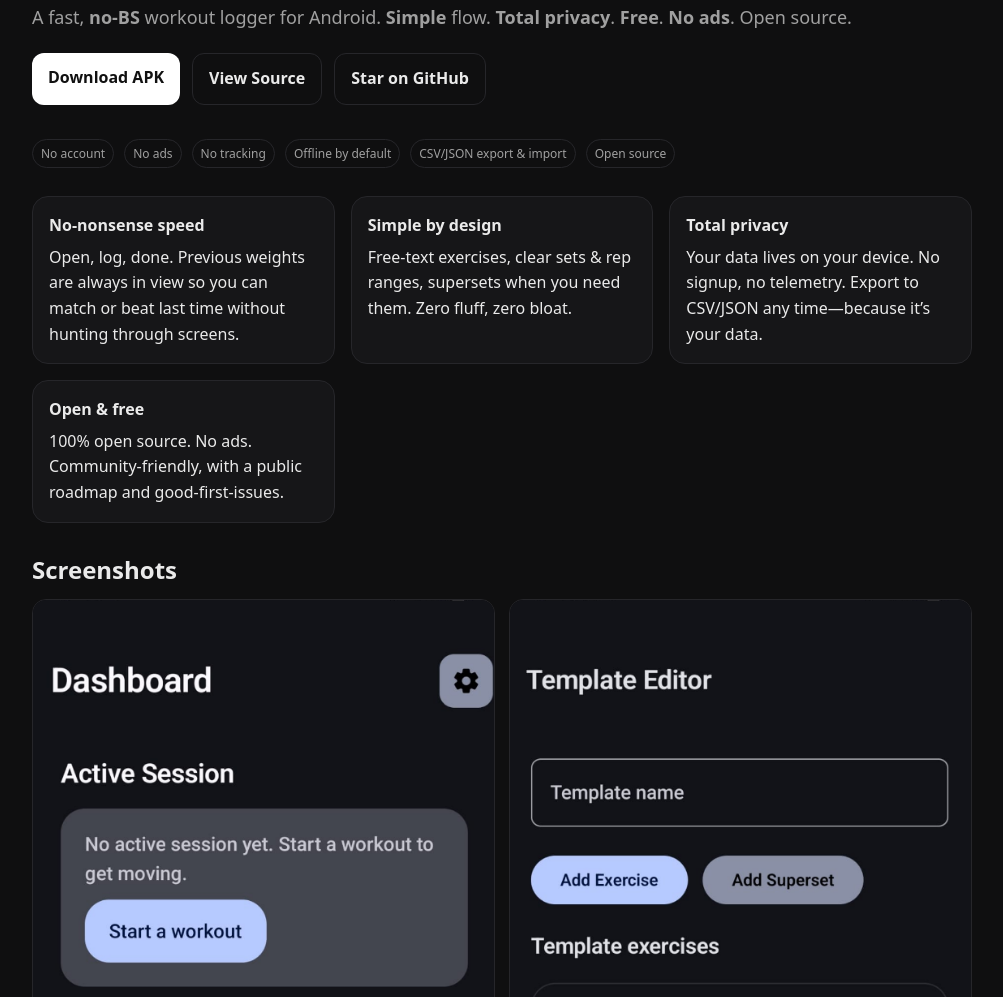
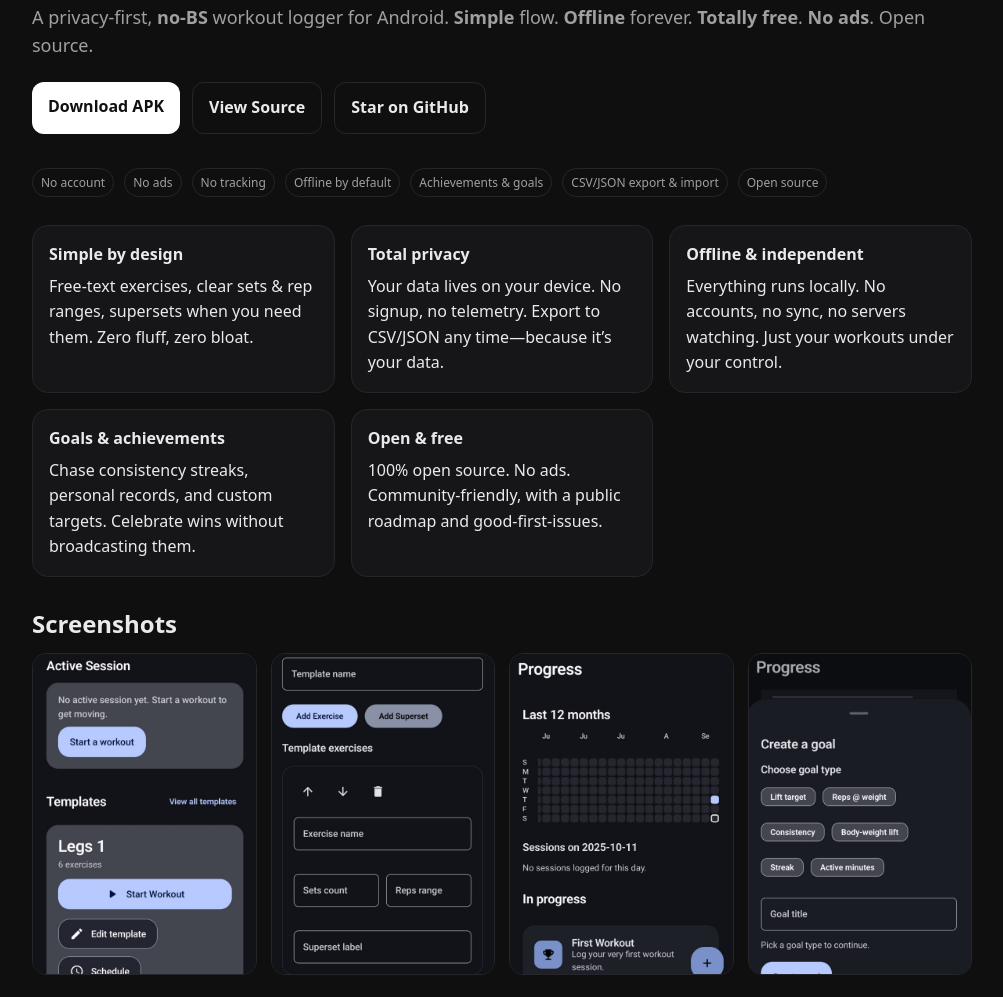
Before and after one commit to Eliran-Turgeman/tetsu, a plain HTML site: page docs/index.html in a window 1280 px wide. Shown: the part 135-1132 px from the top of the page, without its empty margins (138-1141 px from the left). Drawn offline with Linux system fonts and the light colour scheme.

Commit message:
Revamp landing page messaging and screenshots

```diff
--- a/docs/index.html
+++ b/docs/index.html
@@ -4,10 +4,10 @@
   <meta charset="utf-8" />
   <meta name="viewport" content="width=device-width, initial-scale=1" />
   <title>tetsu — Log. Lift. Leave.</title>
-  <meta name="description" content="A fast, no-BS workout logger for Android. Simple. Private. Free. No ads. Open source." />
+  <meta name="description" content="A privacy-first, no-BS workout logger for Android. Simple. Offline. Free. No ads. Open source." />
   <!-- Open Graph / Twitter -->
   <meta property="og:title" content="tetsu — Log. Lift. Leave.">
-  <meta property="og:description" content="A fast, no-BS workout logger for Android. Simple. Private. Free. No ads. Open source.">
+  <meta property="og:description" content="A privacy-first, no-BS workout logger for Android. Simple. Offline. Free. No ads. Open source.">
   <meta property="og:type" content="website">
   <meta property="og:url" content="https://eliran-turgeman.github.io/tetsu/">
   <!-- Replace when you have a banner -->
@@ -45,10 +45,11 @@
 
     .shots { margin-top:28px }
     .shots h2 { margin: 0 0 10px }
-    .shot-grid { display:grid; gap:14px; grid-template-columns: repeat(2, 1fr) }
-    @media (max-width:720px){ .shot-grid { grid-template-columns: 1fr } }
-    .shot { border:1px solid var(--line); border-radius:14px; overflow:hidden; background:#0b0b0c }
-    .shot img { display:block; width:100%; height:auto; }
+    .shot-grid { display:flex; gap:14px; justify-content:space-between; overflow-x:auto; padding-bottom:6px }
+    .shot-grid::-webkit-scrollbar { height:6px }
+    .shot-grid::-webkit-scrollbar-thumb { background:var(--line); border-radius:999px }
+    .shot { border:1px solid var(--line); border-radius:14px; overflow:hidden; background:#0b0b0c; flex:1 0 220px; max-width:240px }
+    .shot img { display:block; width:100%; height:320px; object-fit:cover; }
 
     .how { margin-top:36px }
     .how ol { padding-left: 20px }
@@ -75,7 +76,7 @@
 
     <section class="hero">
       <p class="punch">
-        A fast, <b>no-BS</b> workout logger for Android. <b>Simple</b> flow. <b>Total privacy</b>. <b>Free</b>. <b>No ads</b>. Open source.
+        A privacy-first, <b>no-BS</b> workout logger for Android. <b>Simple</b> flow. <b>Offline</b> forever. <b>Totally free</b>. <b>No ads</b>. Open source.
       </p>
       <div class="cta">
         <a class="btn" href="https://github.com/Eliran-Turgeman/tetsu/releases">Download APK</a>
@@ -87,6 +88,7 @@
         <span class="badge">No ads</span>
         <span class="badge">No tracking</span>
         <span class="badge">Offline by default</span>
+        <span class="badge">Achievements &amp; goals</span>
         <span class="badge">CSV/JSON export &amp; import</span>
         <span class="badge">Open source</span>
       </div>
@@ -94,16 +96,20 @@
 
     <section class="grid">
       <div class="card">
-        <b>No-nonsense speed</b>
-        Open, log, done. Previous weights are always in view so you can match or beat last time without hunting through screens.
-      </div>
-      <div class="card">
         <b>Simple by design</b>
         Free-text exercises, clear sets &amp; rep ranges, supersets when you need them. Zero fluff, zero bloat.
       </div>
       <div class="card">
         <b>Total privacy</b>
         Your data lives on your device. No signup, no telemetry. Export to CSV/JSON any time—because it’s your data.
+      </div>
+      <div class="card">
+        <b>Offline &amp; independent</b>
+        Everything runs locally. No accounts, no sync, no servers watching. Just your workouts under your control.
+      </div>
+      <div class="card">
+        <b>Goals &amp; achievements</b>
+        Chase consistency streaks, personal records, and custom targets. Celebrate wins without broadcasting them.
       </div>
       <div class="card">
         <b>Open &amp; free</b>
@@ -118,8 +124,8 @@
       <div class="shot-grid">
         <div class="shot"><img src="./assets/tetsu_dashboard.png" alt="tetsu home screen"></div>
         <div class="shot"><img src="./assets/tetsu_create_template.png" alt="tetsu logging screen"></div>
-        <div class="shot"><img src="./assets/tetsu_progress.png" alt="tetsu heatmap"></div>
-        <div class="shot"><img src="./assets/tetsu_create_goal.png" alt="tetsu achievements"></div>
+        <div class="shot"><img src="./assets/tetsu_progress.png" alt="tetsu progress heatmap"></div>
+        <div class="shot"><img src="./assets/tetsu_create_goal.png" alt="tetsu goals and achievements"></div>
       </div>
     </section>
 
@@ -128,7 +134,7 @@
       <ol>
         <li>Create a workout (free-text, sets, rep ranges).</li>
         <li>Log sets with last session’s numbers visible.</li>
-        <li>Finish and view your history heatmap—or export whenever you want.</li>
+        <li>Finish, review the history heatmap, and unlock achievements while chasing your personal goals.</li>
       </ol>
     </section>
 
@@ -136,10 +142,10 @@
 
     <section class="faq">
       <h2>FAQ</h2>
-      <p><b>Why another logger?</b> Most are slow or bloated. tetsu is for people who want to lift, not manage an app.</p>
+      <p><b>Why another logger?</b> Most trade your attention or data. tetsu is for lifters who want a quiet, private notebook that stays on their device.</p>
       <p><b>Play Store?</b> Coming later. Use the APK for now.</p>
       <p><b>Where is my data stored?</b> On your device. Export/Import with CSV or JSON—no lock-in.</p>
-      <p><b>Will you add programs/AI/timers?</b> Only if they don’t slow down the core logging loop. Speed &amp; simplicity first.</p>
+      <p><b>Will you add programs/AI/timers?</b> Only if they don’t compromise the simple, private logging loop. Privacy &amp; simplicity first.</p>
     </section>
 
     <footer>
```
